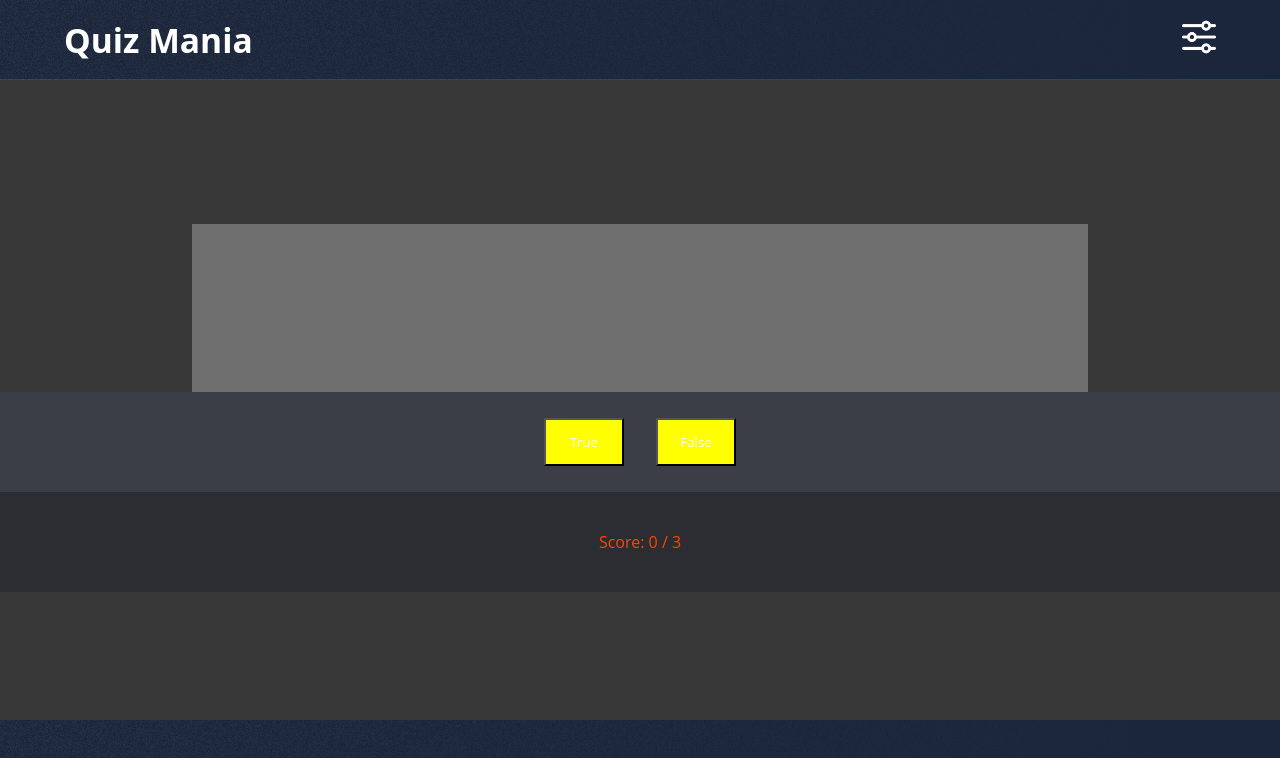
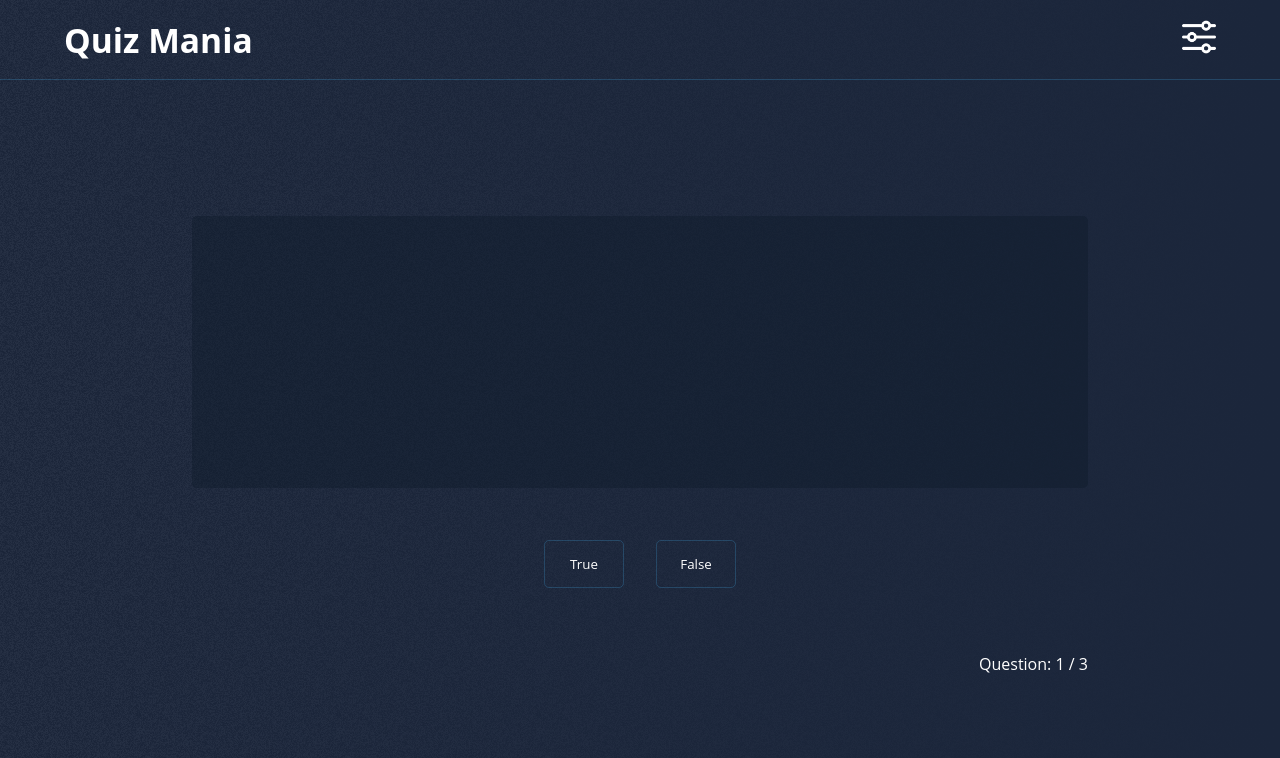
Before and after one commit to marcinostrouch/quiz-app-ts, a React (Create React App) app: page /quiz in a window 1280 px wide. Shown: the top 758 px of the page. Built offline with nearby package versions, Linux system fonts and the light colour scheme; no server answers.

Commit message:
Fix Progress and asnwers buttons styling

```diff
--- a/src/components/molecules/AnswerCheckbox/AnswerCheckbox.tsx
+++ b/src/components/molecules/AnswerCheckbox/AnswerCheckbox.tsx
@@ -1,9 +1,12 @@
-import React, { useCallback, useState } from "react";
+import React from "react";
 import styled from "styled-components";
+import { colours } from "../../../styles/colours";
 import { HandleAnswerClick } from "./types";
 
 const Checkbox = styled.button<{ color: string }>`
-  background-color: ${({ color }) => color || "yellow"};
+  background-color: ${({ color }) => color || "transparent"};
+  border: 1px solid ${colours.blueOxfordWithAlpha};
+  border-radius: 5px;
   height: 3rem;
   width: 5rem;
   margin: 1rem;
--- a/src/components/molecules/Header/Header.tsx
+++ b/src/components/molecules/Header/Header.tsx
@@ -33,6 +33,7 @@ const Logo = styled.div`
   }
 `;
 
+// TODO: Hide settings in Quiz view
 export const Header = () => {
   return (
     <HeaderContainer>
--- a/src/components/molecules/QuestionCard/QuestionCard.tsx
+++ b/src/components/molecules/QuestionCard/QuestionCard.tsx
@@ -1,15 +1,31 @@
 import React from "react";
 import styled from "styled-components";
+import { breakpoints } from "../../../styles/breakpoints";
+import { colours } from "../../../styles/colours";
 
 const QuestionCardContainer = styled.div`
-  height: 21vh;
-  width: 70vw;
-  background: #6f6f6f;
+  height: 34vh;
+  width: 90vw;
+  background: ${colours.blackRichFograWithAlpha};
+  border-radius: 5px;
   margin-top: 1rem;
+  padding: 1.6rem;
+  overflow: scroll;
+
+  @media screen and (min-width: ${breakpoints.desktop}) {
+    width: 70vw;
+  }
 `;
 
 const QuestionParagraph = styled.p`
-  font-size: 1.6rem;
+  line-height: 2.1rem;
+  text-align: left;
+
+  @media screen and (min-width: ${breakpoints.tablet}) {
+    font-size: 1.4rem;
+    text-align: center;
+    line-height: 3.4rem;
+  }
 `;
 
 type QuestionCardProps = {
--- a/src/components/organisms/Answers/Answers.tsx
+++ b/src/components/organisms/Answers/Answers.tsx
@@ -5,9 +5,9 @@ import { STR_TRUE, STR_FALSE } from "../../../constants/constants";
 import { HandleAnswerClick } from "../../molecules/AnswerCheckbox/types";
 
 const AnswersContainer = styled.div`
+  margin-top: 1.6rem;
   height: 100px;
   width: 100%;
-  background-color: #3c3e47;
   display: flex;
   flex-direction: column;
   justify-content: center;
--- a/src/components/organisms/Progress/Progress.tsx
+++ b/src/components/organisms/Progress/Progress.tsx
@@ -1,21 +1,23 @@
 import React from "react";
 import styled from "styled-components";
 import { QUIZ_QUESTIONS_TOTAL_NUM } from "../../../constants/constants";
+import { colours } from "../../../styles/colours";
 
 const ProgressContainer = styled.div`
   display: flex;
-  justify-content: center;
+  justify-content: right;
   align-items: center;
   height: 100px;
-  width: 100%;
-  background-color: #2b2d32;
-  color: orangered;
+  //background-color: #2b2d32;
+  color: ${colours.white};
+
+  width: 70vw;
 `;
 
 type ProgressProps = {
-  score: number;
+  currentQuestionNum: number;
 };
 
-export const Progress = ({ score }: ProgressProps) => {
-  return <ProgressContainer>{`Score: ${score} / ${QUIZ_QUESTIONS_TOTAL_NUM}`}</ProgressContainer>;
+export const Progress = ({ currentQuestionNum }: ProgressProps) => {
+  return <ProgressContainer>{`Question: ${currentQuestionNum + 1} / ${QUIZ_QUESTIONS_TOTAL_NUM}`}</ProgressContainer>;
 };
--- a/src/components/pages/Home/Home.tsx
+++ b/src/components/pages/Home/Home.tsx
@@ -6,20 +6,31 @@ import { setSelectedCategory } from "../../../redux/selectedCategorySlice";
 import { RootState, useAppDispatch } from "../../../redux/store";
 import { QuizCategory } from "../../../types/global";
 import { Categories } from "../../organisms/Categories/Categories";
+import { colours } from "../../../styles/colours";
+import { breakpoints } from "../../../styles/breakpoints";
 
 const HomeBottomContainer = styled.div`
-  margin-top: 144px;
+  margin: 34px 0;
   padding-right: 5vw;
   display: flex;
-  justify-content: right;
+  justify-content: center;
+
+  @media screen and (min-width: ${breakpoints.tablet}) {
+    margin-top: 144px;
+    justify-content: right;
+  }
 `;
 
 const StartButton = styled.button`
   width: 25%;
   height: 55px;
   background-color: transparent;
-  border: 1px solid #59632c;
+  border: 1px solid ${colours.greenDarkMoss};
   border-radius: 5px;
+
+  :hover {
+    background-color: ${colours.greenDarkMoss};
+  }
 `;
 
 export type OnSelect = (selectedCategory: QuizCategory) => void;
@@ -33,16 +44,16 @@ export const Home = () => {
   const history = useHistory();
   const dispatch = useAppDispatch();
 
-  const handleSelectCategory = useCallback<OnSelect>((selectedCategory: QuizCategory) => {
-    setIsCategorySelected(true);
-    dispatch(setSelectedCategory(selectedCategory));
-  }, []);
-
   useEffect(() => {
     if (selectedDifficulty) {
       setIsDifficultySelected(true);
     }
   }, [selectedDifficulty]);
+
+  const handleSelectCategory = useCallback<OnSelect>((selectedCategory: QuizCategory) => {
+    setIsCategorySelected(true);
+    dispatch(setSelectedCategory(selectedCategory));
+  }, []);
 
   // TODO: Add UI elements for handling missing input
   const handleOnStartClick = useCallback(() => {
--- a/src/components/pages/Quiz/Quiz.tsx
+++ b/src/components/pages/Quiz/Quiz.tsx
@@ -5,6 +5,7 @@ import sampleSize from "lodash-es/sampleSize";
 import { decode } from "html-entities";
 import { useGetCategoryQuestionsQuery } from "../../../api/api";
 import { RootState } from "../../../redux/store";
+import { breakpoints } from "../../../styles/breakpoints";
 import { QuestionCard } from "../../molecules/QuestionCard/QuestionCard";
 import { Answers } from "../../organisms/Answers/Answers";
 import { QuizQuestion } from "../../../types/global";
@@ -12,21 +13,30 @@ import { Progress } from "../../organisms/Progress/Progress";
 import { QUESTIONS_FROM_API_AMOUNT, QUIZ_QUESTIONS_TOTAL_NUM } from "../../../constants/constants";
 
 const QuizContainer = styled.div`
-  height: 80vh;
+  height: 90vh;
   margin: 0 auto;
-  //max-width: 90%;
   display: flex;
   flex-direction: column;
   justify-content: center;
   align-items: center;
-  background-color: #383838;
 `;
+
+const CategoryName = styled.div`
+  font-size: 1.6rem;
+  margin-bottom: 2.1rem;
+
+  @media screen and (min-width: ${breakpoints.tablet}) {
+    font-size: 2.1rem;
+  }
+`;
+
+//------------------------------------------                                   -
 
 type QuizQuestions = QuizQuestion[] | null;
 
 // TODO:
 //  add content loader and error handling
-//  fix progress/score
+//  fix progress/score (perhaps: because currentQUestionNum jest nieaktualny ??????)
 
 export const Quiz = () => {
   const [quizQuestions, setQuizQuestions] = useState<QuizQuestions>(null);
@@ -72,10 +82,12 @@ export const Quiz = () => {
 
   const handleAnswerClick = useCallback(
     (answer: string) => {
+      console.log("answer ===", answer);
       // Prepare Answers rerender
       setIsNewQuestion(false);
 
       if (answer === correctAnswer) {
+        console.log("correctAnswer ===", correctAnswer);
         setScore((prev) => prev + 1);
       }
 
@@ -89,10 +101,10 @@ export const Quiz = () => {
 
   return (
     <QuizContainer>
-      <h1>{categoryName}</h1>
+      <CategoryName>{categoryName}</CategoryName>
       <QuestionCard question={decode(currentQuestionText)} />
       <Answers {...{ handleAnswerClick, correctAnswer, isNewQuestion }} />
-      <Progress {...{ score }} />
+      <Progress {...{ currentQuestionNum }} />
     </QuizContainer>
   );
 };
--- a/src/styles/colours.ts
+++ b/src/styles/colours.ts
@@ -2,6 +2,8 @@ export const colours = {
   blueCapri: "#48beff",
   blueOxfordWithAlpha: "rgba(72, 190, 255, 0.21)",
   blackRichFogra: "#0D1B2A",
+  blackRichFograWithAlpha: "rgba(13,27,42,0.4)",
+  greenDarkMoss: "#59632c",
   redBright: "#FF0000FF",
   redRufous: "#A30000",
   redBarnRed: "#7A0000",
```
